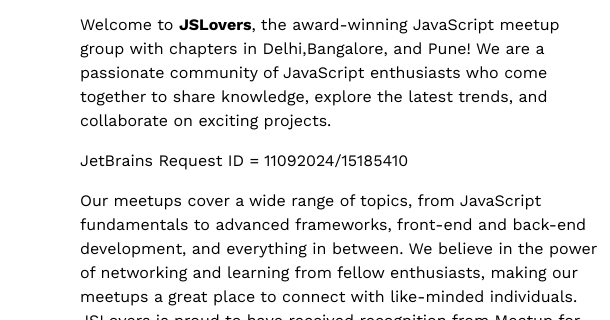
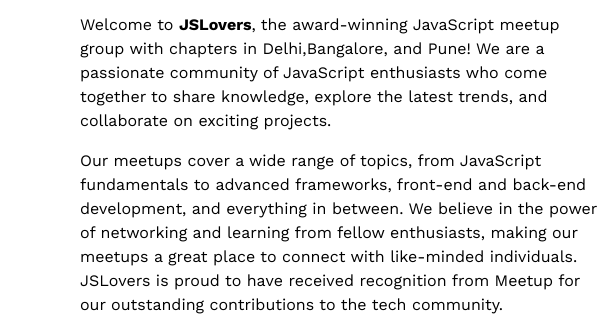
Before and after one commit to jslovers/jslovers-branding-page, a website: page public/index.html in a window 1280 px wide. Shown: the part 125-445 px from the top of the page, 0-610 px from the left. Drawn offline with nearby package versions, Linux system fonts and the light colour scheme; grey boxes are pictures that could not be loaded.

Commit message:
removed the jetbrains request id

```diff
--- a/public/index.html
+++ b/public/index.html
@@ -81,9 +81,6 @@
               <a href="#">Pune</a>! We are a passionate community of JavaScript
               enthusiasts who come together to share knowledge, explore the
               latest trends, and collaborate on exciting projects.
-            </p>
-            <p>
-              JetBrains Request ID = 11092024/15185410
             </p>
             <p class="mt-4">
               Our meetups cover a wide range of topics, from JavaScript
```
